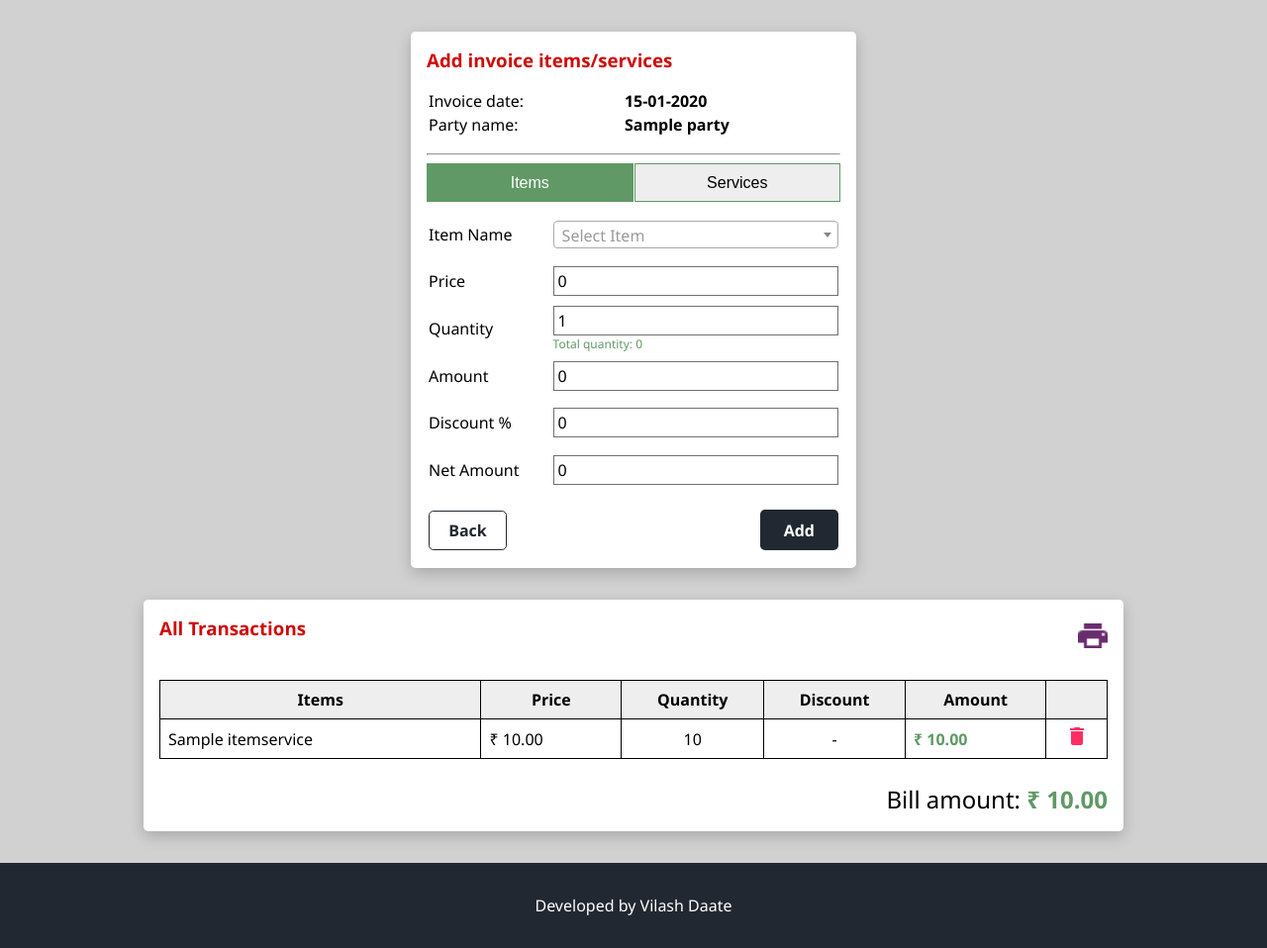
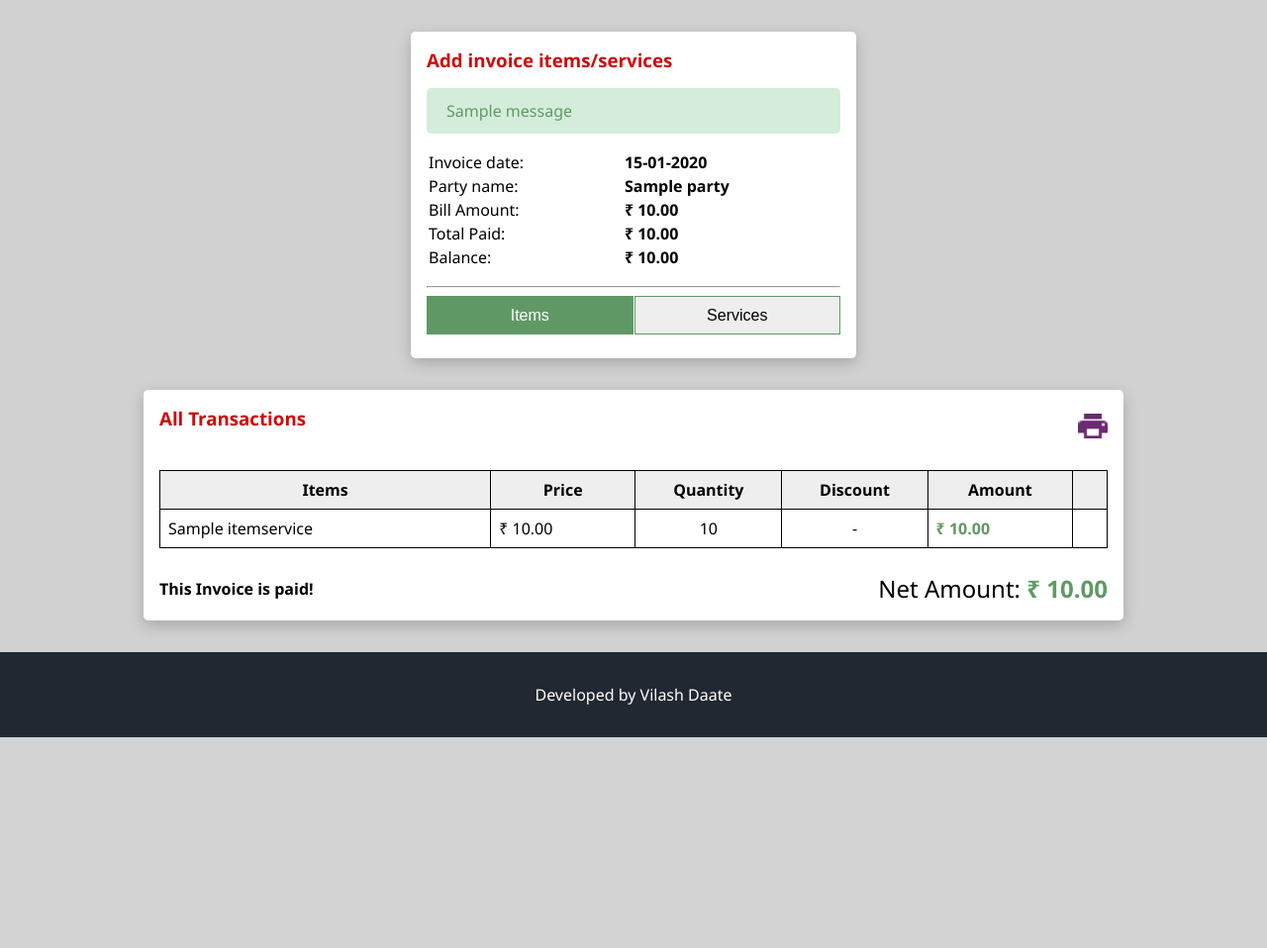
Before and after one commit to vilash99/shop_django, a Django app: page /invoice/1/ in a window 1280 px wide. Shown: the part 66-1024 px from the top of the page at 99% size. After the commit the page ends 811 px from the top, so only its background shows below. Run offline with Django 4.2, Linux system fonts and the light colour scheme; a user stored in the database is signed in; tables that the repository leaves empty hold one stand-in row (values such as "Sample post"); one stand-in notice (Sample message) is shown.

Commit message:
Party can pay partial invoice amount

```diff
--- a/invoice/forms.py
+++ b/invoice/forms.py
@@ -37,11 +37,15 @@ class ItemServiceForm(forms.ModelForm):
         label='Price'
     )
     discount = forms.DecimalField(
-        max_digits=5,
+        max_digits=4,
         decimal_places=2,
         initial=0.00,
-        label='Discount'
+        label='Discount',
+        widget=forms.NumberInput(attrs={'min': 0, 'max': 99}),
+
     )
+
+    field_order = ['name', 'price', 'quantity', 'discount']
 
     def clean_name(self):
         """Check for same name for other ids"""
@@ -84,7 +88,7 @@ class InvoiceForm(forms.ModelForm):
 
     class Meta:
         model = Sale
-        exclude = ['id']
+        exclude = ['id', 'total_amount', 'amount_paid', 'remaining_balance']
 
 
 class TransactionItemForm(forms.ModelForm):
--- a/invoice/templates/common/profile.html
+++ b/invoice/templates/common/profile.html
@@ -8,7 +8,7 @@
 
 {% block body_block %}
   <div class="input-container">
-    <h3>Edit company details</h3>
+    <h3>Edit Company Details</h3>
 
     {% if messages %}
       {% for message in messages %}
--- a/invoice/templates/includes/_form_fields.html
+++ b/invoice/templates/includes/_form_fields.html
@@ -1,7 +1,7 @@
 {% for field in form_name.visible_fields %}
   {{ field.errors }}
   <tr>
-    <td class="label">{{ field.label }}</td>
+    <td class="label">{{ field.label }}:</td>
     <td class="field">{{ field }}</td>
   </tr>
 {% endfor %}
--- a/invoice/templates/invoice/invoice.html
+++ b/invoice/templates/invoice/invoice.html
@@ -83,7 +83,7 @@
         <tr>
           <td>{{ invoice.bill_date|date:"d-m-Y" }}</td>
           <td>{{ invoice.party.name }}</td>
-          <td class="price-field">₹ {{ invoice.net_total|default:0|intcomma }}.00</td>
+          <td class="price-field">₹ {{ invoice.total_amount|default:0|intcomma }}.00</td>
 
           <td class="center-field">
             <a class="icon-edit" href="{% url 'invoice:transaction_detail' invoice.id %}">
--- a/invoice/templates/invoice/print-invoice.html
+++ b/invoice/templates/invoice/print-invoice.html
@@ -87,7 +87,7 @@
       <p class="small-text" id="print-date"></p>
     </div>
     <div class="total-amount">
-      Total: <span>₹ {{ net_total|default:0|intcomma }}.00</span>
+      Total: <span>₹ {{ bill.total_amount|default:0|intcomma }}.00</span>
     </div>
   </div>
 
--- a/invoice/templates/invoice/transaction.html
+++ b/invoice/templates/invoice/transaction.html
@@ -16,6 +16,14 @@
   <div class="input-container">
     <h3>Add invoice items/services</h3>
 
+    {% if messages %}
+      {% for message in messages %}
+        <div class="success-alert">
+          {{ message }}
+        </div>
+      {% endfor %}
+    {% endif %}
+
     {% if data %}
       <table class="input-table">
         <tr>
@@ -25,6 +33,18 @@
         <tr>
           <td>Party name:</td>
           <td><strong>{{ data.party.name }}</strong></td>
+        </tr>
+        <tr>
+          <td>Bill Amount:</td>
+          <td><strong>₹ {{ data.total_amount|intcomma }}.00</strong></td>
+        </tr>
+        <tr>
+          <td>Total Paid:</td>
+          <td><strong>₹ {{ data.amount_paid|intcomma }}.00</strong></td>
+        </tr>
+        <tr>
+          <td>Balance:</td>
+          <td><strong>₹ {{ data.remaining_balance|intcomma }}.00</strong></td>
         </tr>
       </table>
       <hr class="hr-separator">
@@ -39,6 +59,7 @@
       </button>
     </div>
 
+    {% if item_form %}
       <form id="items" class="tab-content active" action="{% url 'invoice:transaction_detail' p_id %}" method="post">
         {% include 'includes/_form_hidden.html' with form_name=item_form %}
 
@@ -62,14 +83,14 @@
               </a>
             </td>
             <td class="right-align">
-            <button type="submit" class="btn btn-primary">
-              Add
-            </button>
+              <button type="submit" class="btn btn-primary">Add</button>
             </td>
           </tr>
         </table>
       </form>
+    {% endif %}
 
+    {% if service_form %}
       <form id="services" class="tab-content" action="{% url 'invoice:transaction_detail' p_id %}" method="post">
         {% include 'includes/_form_hidden.html' with form_name=service_form %}
 
@@ -83,11 +104,12 @@
               </a>
             </td>
             <td class="right-align">
-            <button type="submit" class="btn btn-primary">Save</button>
+              <button type="submit" class="btn btn-primary">Add</button>
             </td>
           </tr>
         </table>
       </form>
+    {% endif %}
   </div>
 
   <div class="display-container">
@@ -131,17 +153,33 @@
 
           <td class="price-field">₹ {{ trans.amount|intcomma }}.00</td>
           <td class="center-field">
+            {% if data.amount_paid == 0 %}
               <a class="icon-delete" trans-id="{{trans.id}}">
                 <img src="{% static 'images/icon-delete.png' %}" alt="Delete">
               </a>
+            {% endif %}
           </td>
+        </tr>
+      {% empty %}
+        <tr>
+          <td colspan="6" class="center-field">No transactions found.</td>
         </tr>
       {% endfor %}
     </table>
 
+     <div class="heading-flex">
+      <div>
+        {% if data.amount_paid == 0 %}
+          <a class="btn btn-primary" href="{% url 'invoice:invoice_payment' sale_id=data.id %}">Pay Bill</a>
+        {% else %}
+          <span><b>This Invoice is paid!</b></span>
+        {% endif %}
+      </div>
+
       <div class="total-field">
-      Bill amount:
-      <span class="total-value">₹ {{ net_total|default:0|intcomma }}.00</span>
+        Net Amount:
+        <span class="total-value">₹ {{ data.total_amount|intcomma }}.00</span>
+      </div>
     </div>
   </div>
 
@@ -209,7 +247,7 @@
       $('#items #id_price, #items #id_quantity, #items #id_discount_percent').focusout(calculateAmount);
 
       // Event listeners for recalculating amount for Services
-      $('#services #id_amount, #id_amount #id_discount_percent').focusout(calculateAmountService);
+      $('#services #id_amount, #services #id_discount_percent').focusout(calculateAmountService);
 
       // Initialize Select2 for item selection
       $("#items #id_item").select2( {
--- a/invoice/templates/party/balance_payment.html
+++ b/invoice/templates/party/balance_payment.html
@@ -15,6 +15,10 @@
     {% include 'includes/_form_hidden.html' with form_name=form %}
 
     <table class="input-table">
+      <tr>
+        <td>Total Balance:</td>
+        <td class="price-field">₹ {{ party.balance_amount|intcomma }}.00</td>
+      </tr>
       {% include 'includes/_form_fields.html' with form_name=form %}
 
       <tr>
--- a/invoice/templates/party/parties.html
+++ b/invoice/templates/party/parties.html
@@ -71,7 +71,7 @@
           <td>{{ party.name }}</td>
           <td class="price-field">₹ {{ party.total_bill|default:0|intcomma }}.00</td>
 
-          <td class="{% if party.balance_amount < 0 %}negative-price{% else %}price-field{% endif %}">
+          <td class="{% if party.balance_amount > 0 %}negative-price{% else %}price-field{% endif %}">
             ₹ {{ party.balance_amount|default:0|intcomma }}.00
           </td>
 
--- a/invoice/urls.py
+++ b/invoice/urls.py
@@ -15,7 +15,6 @@ urlpatterns = [
     path('parties/', views.PartiesView.as_view(), name='parties'),
     path('party/<int:pk>/', views.SinglePartyView.as_view(), name='party_detail'),
     path('party/<int:pk>/payment/', views.PartyBalanceView.as_view(), name='party_balance_payment'),
-    path('party/payment/<int:pk>/update/', views.PartyBalanceUpdateView.as_view(), name='balance_payment_update'),
 
     # Stock and Item Views
     path('stock/', views.StockView.as_view(), name='stock'),
@@ -25,6 +24,7 @@ urlpatterns = [
     path('invoice/', views.InvoiceView.as_view(), name='invoice_list'),
     path('invoice/<int:p_id>/', views.TransactionView.as_view(), name='transaction_detail'),
     path('invoice/<int:p_id>/print/', views.PrintInvoiceView.as_view(), name='print_invoice'),
+    path('invoice/<int:sale_id>/payment/', views.InvoicePaymentView.as_view(), name='invoice_payment'),
 
     # AJAX Views
     path('delete_invoice_ajax/', views.delete_invoice_ajax, name='delete_invoice_ajax'),
--- a/invoice/views.py
+++ b/invoice/views.py
@@ -1,14 +1,18 @@
-from django.shortcuts import render, get_object_or_404
+
+from django.shortcuts import render, get_object_or_404, redirect
 from django.http import HttpResponseRedirect, JsonResponse
 from django.views.generic import View, ListView
 from django.views.generic.edit import CreateView, UpdateView
+from django.views.decorators.csrf import csrf_exempt
+
 from django.contrib import messages
 from django.contrib.messages.views import SuccessMessageMixin
+from django.contrib.auth.mixins import LoginRequiredMixin
+
 from django.db.models import Sum, F, Q
 from django.core.paginator import Paginator
-from django.contrib.auth.mixins import LoginRequiredMixin
+
 from django.utils.decorators import method_decorator
-from django.views.decorators.csrf import csrf_exempt
 
 from invoice.models import (
     Profile, Party, ItemService, Sale, Transaction, PartyBalance
@@ -27,7 +31,7 @@ class ProfileView(LoginRequiredMixin, SuccessMessageMixin, UpdateView):
     model = Profile
     template_name = 'common/profile.html'
     fields = ['name', 'phone', 'address', 'reg_no']
-    success_message = 'Company updated successfully!'
+    success_message = 'Company details are updated successfully!'
 
 
 class PartiesView(LoginRequiredMixin, SuccessMessageMixin, CreateView):
@@ -51,7 +55,7 @@ class PartiesView(LoginRequiredMixin, SuccessMessageMixin, CreateView):
         search_txt = self.request.GET.get('q', '')
 
         qs = Party.objects.annotate(
-            total_bill=Sum('sales__transactions__amount')
+            total_bill=Sum('sales__total_amount')
         ).filter(name__icontains=search_txt).order_by('name')
 
         return qs
@@ -112,10 +116,12 @@ class PartyBalanceView(LoginRequiredMixin, SuccessMessageMixin, CreateView):
     """
     Add new balance entry for a party and show all balances for parties.
     """
+    # Has Signal to update 'balance_amount when 'PartyBalance' is added/updated/deleted
+
     model = PartyBalance
     template_name = 'party/balance_payment.html'
     form_class = PartyBalanceForm
-    success_message = 'Party balance is saved successfully!'
+    success_message = 'Party balance is paid successfully!'
 
     def get_form_kwargs(self):
         kwargs = super().get_form_kwargs()
@@ -127,30 +133,12 @@ class PartyBalanceView(LoginRequiredMixin, SuccessMessageMixin, CreateView):
 
     def get_context_data(self, **kwargs):
         context = super().get_context_data(**kwargs)
+        party = get_object_or_404(Party, pk=self.kwargs['pk'])
         context.update({
             'party_id': self.kwargs['pk'],
+            'party': party,
         })
         return context
-
-
-class PartyBalanceUpdateView(LoginRequiredMixin, SuccessMessageMixin, UpdateView):
-    """
-    Update an existing balance entry for a party.
-    """
-    model = PartyBalance
-    form_class = PartyBalanceForm
-    template_name = 'party/update_balance_payment.html'
-    success_message = 'Party balance has been updated successfully!'
-
-    def get_context_data(self, **kwargs):
-        context = super().get_context_data(**kwargs)
-        context.update({
-            'party_id': self.object.party.pk,
-        })
-        return context
-
-    def get_success_url(self):
-        return f"/party/{self.object.party.pk}/"
 
 
 class StockView(LoginRequiredMixin, ListView):
@@ -210,7 +198,6 @@ class StockView(LoginRequiredMixin, ListView):
             'item_form': item_form,
             'service_form': service_form,
         }
-
         return render(request, self.template_name, context)
 
 
@@ -267,11 +254,9 @@ class InvoiceView(LoginRequiredMixin, SuccessMessageMixin, CreateView):
         if search_party:
             filters &= Q(party__name__icontains=search_party)
 
-        qs = Sale.objects.filter(filters).annotate(
-            net_total=Sum('transactions__amount')
-        ).order_by('-bill_date')
+        qs = Sale.objects.filter(filters).order_by('-bill_date')
 
-        net_total = qs.aggregate(Sum('net_total'))['net_total__sum'] or 0
+        net_total = qs.aggregate(Sum('total_amount'))['total_amount__sum'] or 0
 
         return qs, net_total
 
@@ -297,22 +282,26 @@ class TransactionView(LoginRequiredMixin, View):
     """
     Create new invoice and show previous invoices
     """
+    # Have Signal to Update 'total_amount' when related Transaction 'added/updated/deleted'
+
     model = Transaction
     template_name = 'invoice/transaction.html'
 
     def get(self, request, p_id):
         sale = get_object_or_404(Sale, id=p_id)
         transactions = Transaction.objects.filter(sales=p_id)
-        net_total = transactions.aggregate(Sum('amount'))['amount__sum'] or 0
 
         context = {
             'data': sale,
             'transactions': transactions,
-            'net_total': net_total,
-            'item_form': TransactionItemForm(),
-            'service_form': TransactionServiceForm(),
             'p_id': p_id,
         }
+
+        if sale.amount_paid == 0:
+            context.update({
+                'item_form': TransactionItemForm(),
+                'service_form': TransactionServiceForm(),
+            })
 
         return render(request, self.template_name, context)
 
@@ -361,9 +350,6 @@ class PrintInvoiceView(LoginRequiredMixin, View):
         # Get Invoice transactions
         transactions = Transaction.objects.filter(sales=p_id)
 
-        # Get Total after discount
-        net_total = transactions.aggregate(Sum('amount'))['amount__sum'] or 0
-
         # # Get Total before discount
         # total_before_discount = sum(transaction.original_amount for transaction in transactions)
 
@@ -374,10 +360,46 @@ class PrintInvoiceView(LoginRequiredMixin, View):
             'company': company,
             'bill': bill,
             'transactions': transactions,
-            'net_total': net_total,
         }
 
         return render(request, self.template_name, context)
+
+
+class InvoicePaymentView(LoginRequiredMixin, View):
+    template_name = 'invoice/invoice_payment.html'
+
+    def get(self, request, sale_id):
+        sale = get_object_or_404(Sale, pk=sale_id)
+        return render(request, self.template_name, {'sale': sale})
+
+    def post(self, request, sale_id):
+        sale = get_object_or_404(Sale, pk=sale_id)
+
+        try:
+            payment_amount = int(request.POST.get('payment_amount', 0))
+        except ValueError:
+            messages.error(request, "Invalid payment amount.")
+            return redirect(sale.get_absolute_url())
+
+        if payment_amount <= 0:
+            messages.error(request, "Payment amount must be greater than zero.")
+            return redirect(sale.get_absolute_url())
+
+        if payment_amount > sale.total_amount:
+            messages.error(request, "Payment should not more than total amount.")
+            return redirect(sale.get_absolute_url())
+
+
+        sale.amount_paid = payment_amount
+        sale.remaining_balance = sale.total_amount - payment_amount
+        sale.save()
+
+        # Update balance amount for current party
+        sale.party.balance_amount = F('balance_amount') + sale.remaining_balance
+        sale.party.save(update_fields=['balance_amount'])
+
+        messages.success(request, "Payment successfully received.")
+        return redirect(sale.get_absolute_url())
 
 
 @method_decorator(csrf_exempt, name='dispatch')
```
Also changed, not shown: invoice/models.py (+24 -14 lines), invoice/signals.py (+33 -14 lines), invoice/templates/invoice/invoice_payment.html (added, +88 -0 lines), invoice/templates/party/update-party.html (+4 -9 lines), invoice/templates/party/update_balance_payment.html (deleted, +0 -33 lines), invoice/templates/stock/new-item-stock-list.html (+9 -4 lines), invoice/migrations/0006_sale_amount_paid_sale_remaining_balance_and_more.py (added). Lines whose indentation alone changed are shown as unchanged.
